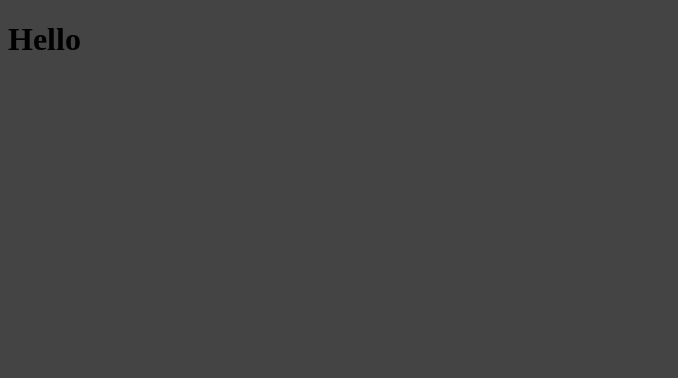
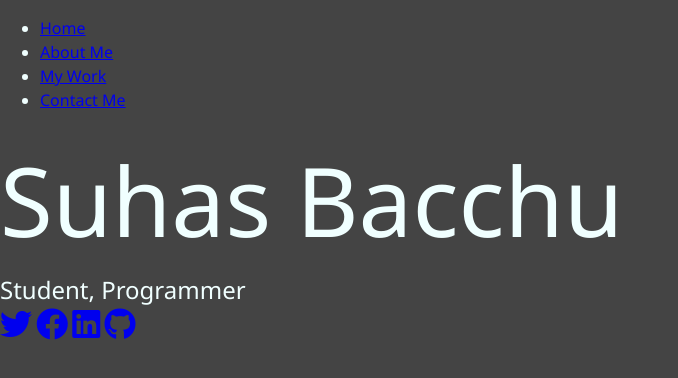
Before and after one commit to sbacchu/sbacchu.github.io, a plain HTML site: page index.html in a window 1280 px wide. Shown: the whole page, without its empty margins (0-678 px from the left). Drawn offline with Linux system fonts and the light colour scheme.

Commit message:
Basic homepage changes

```diff
--- a/css/main.css
+++ b/css/main.css
@@ -1,2 +1,20 @@
+* {
+  box-sizing: border-box; }
+
 body {
-  background: #444; }
+  background: #444;
+  color: azure;
+  height: 100%;
+  margin: 0;
+  font-family: "Segoe UI", Tahoma, Geneva, Verdana, sans-serif;
+  line-height: 1.5; }
+
+h1,
+h2,
+h3 {
+  margin: 0;
+  font-weight: 400; }
+  h1.lg-heading,
+  h2.lg-heading,
+  h3.lg-heading {
+    font-size: 6rem; }
--- a/index.html
+++ b/index.html
@@ -6,8 +6,56 @@
     <meta http-equiv="X-UA-Compatible" content="ie=edge" />
     <title>Suhas Bacchu</title>
     <link rel="stylesheet" href="css/main.css" />
+    <link
+      rel="stylesheet"
+      href="https://use.fontawesome.com/releases/v5.8.2/css/all.css"
+      integrity="sha384-oS3vJWv+0UjzBfQzYUhtDYW+Pj2yciDJxpsK1OYPAYjqT085Qq/1cq5FLXAZQ7Ay"
+      crossorigin="anonymous"
+    />
   </head>
   <body>
-    <h1>Hello</h1>
+    <header>
+      <div class="menu-btn">
+        <div class="btn-line"></div>
+        <div class="btn-line"></div>
+        <div class="btn-line"></div>
+      </div>
+      <nav class="menu">
+        <div class="menu-branding">
+          <div class="portrait"></div>
+        </div>
+        <ul class="menu-nav">
+          <li class="nav-item">
+            <a href="/" class="nav-link">Home</a>
+          </li>
+          <li class="nav-item">
+            <a href="/about.html" class="nav-link">About Me</a>
+          </li>
+          <li class="nav-item">
+            <a href="/work.html" class="nav-link">My Work</a>
+          </li>
+          <li class="nav-item">
+            <a href="/contact.html" class="nav-link">Contact Me</a>
+          </li>
+        </ul>
+      </nav>
+    </header>
+
+    <main id="home">
+      <h1 class="lg-heading">
+        Suhas
+        <span class="text-secondary">Bacchu</span>
+      </h1>
+      <h2 class="sm-heading">Student, Programmer</h2>
+      <!-- TODO: add links to the icons -->
+      <div class="icons">
+        <a href="#!"><i class="fab fa-twitter fa-2x"></i></a>
+        <a href="#!"><i class="fab fa-facebook fa-2x"></i></a>
+        <a href="#!"><i class="fab fa-linkedin fa-2x"></i></a>
+        <a href="#!"><i class="fab fa-github fa-2x"></i></a>
+      </div>
+    </main>
+
+    <script src="js/main.js"></script>
   </body>
 </html>
```
Also changed, not shown: js/main.js (added).
